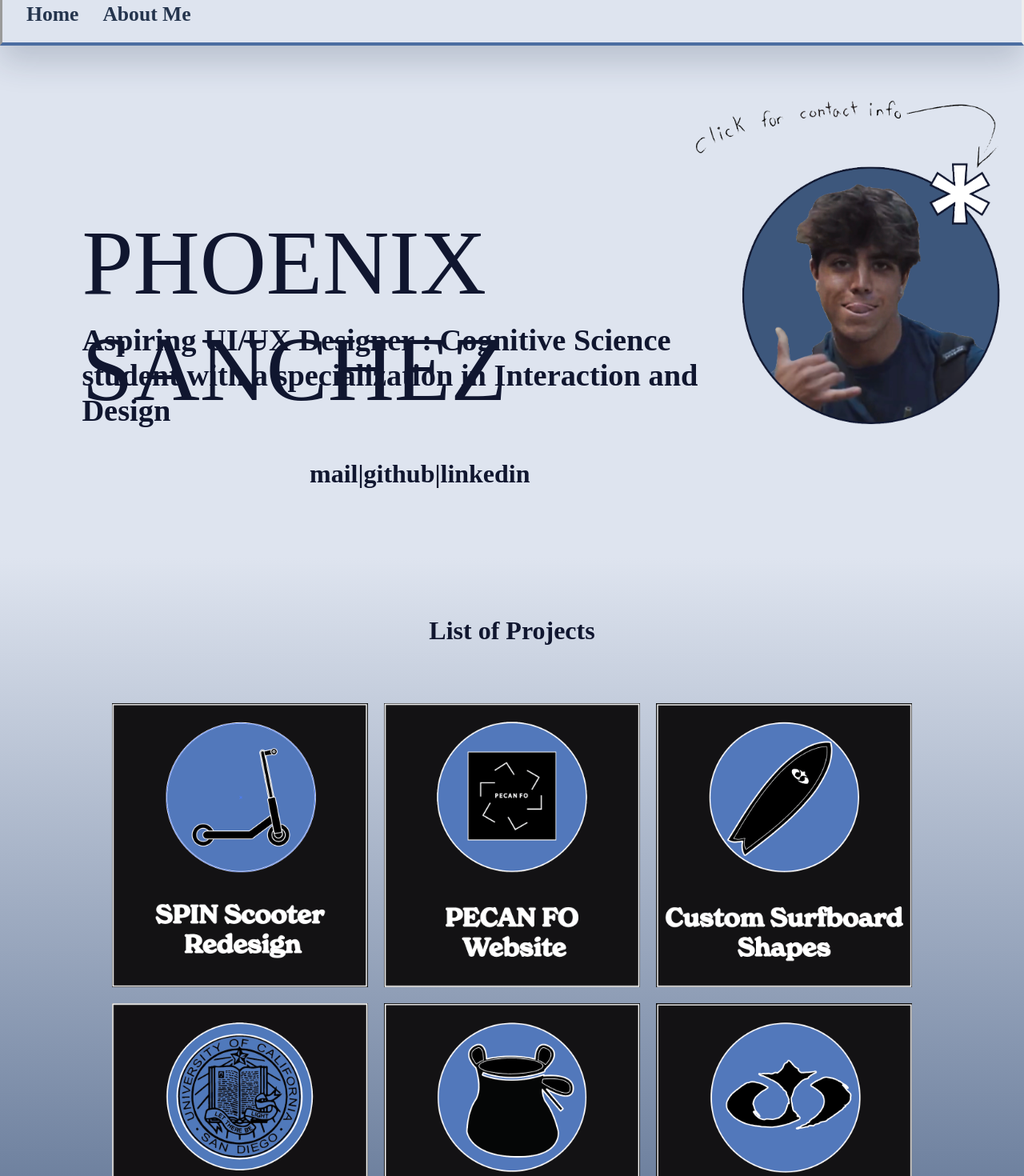
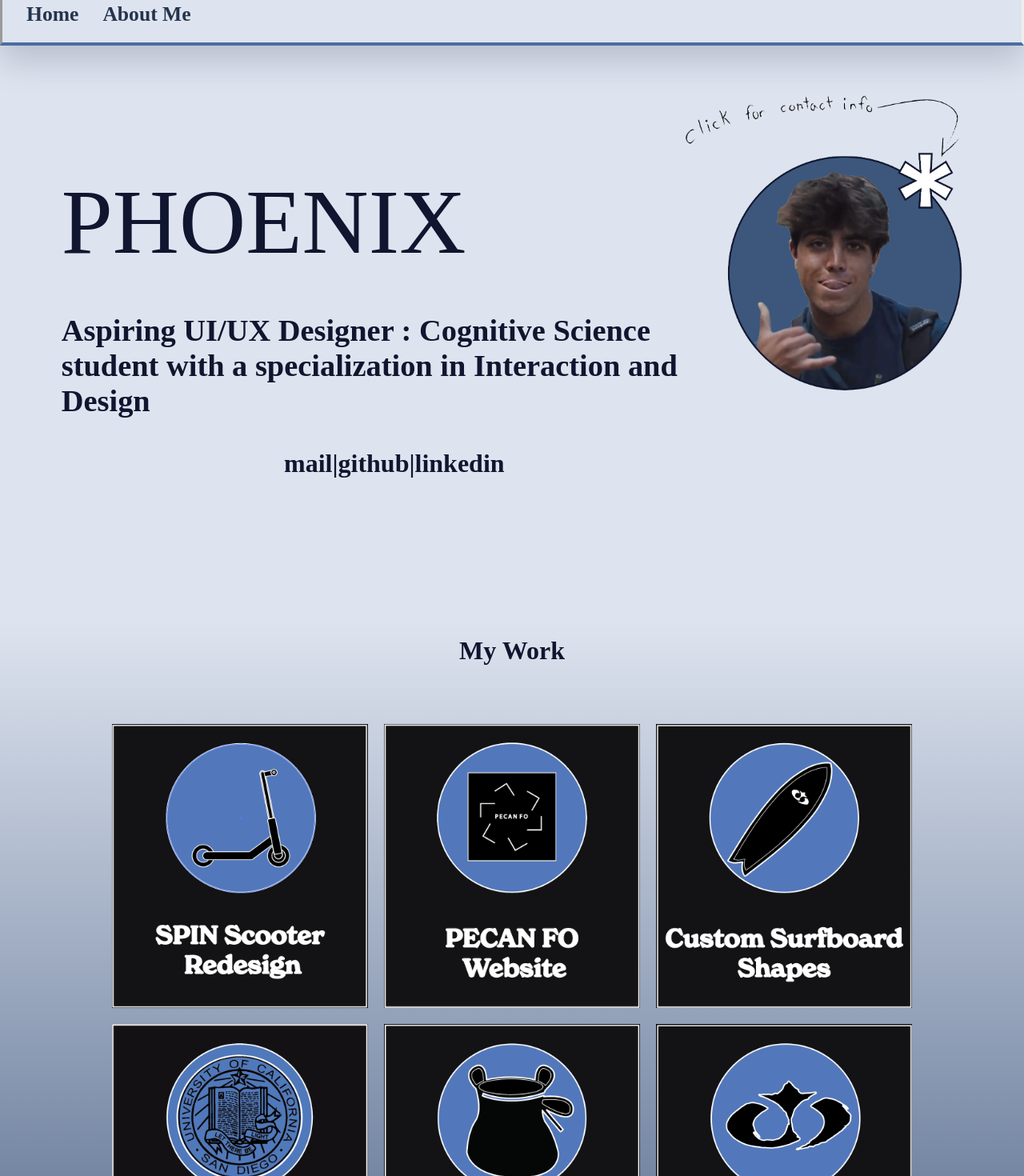
Before and after one commit to pssanchez/personalwebsite2, a React (Create React App) app: page / in a window 1280 px wide. Shown: the part 20-1490 px from the top of the page at 80% size. Built offline with nearby package versions, Linux system fonts and the light colour scheme; a web font is replaced by a local one.

Commit message:
added animations

```diff
--- a/package.json
+++ b/package.json
@@ -8,6 +8,7 @@
     "@testing-library/user-event": "^13.5.0",
     "chokidar": "^3.5.3",
     "core-js": "^3.32.2",
+    "framer-motion": "^10.16.5",
     "fsevents": "^2.3.3",
     "react": "^18.2.0",
     "react-dom": "^18.2.0",
--- a/src/Aboutme.js
+++ b/src/Aboutme.js
@@ -5,6 +5,8 @@ import Textchange from './Textchange.js';
 import './Aboutme.css';
 import headphoto from  './images/about-headsh.png'
 import footphoto from "./images/about-foot.png"
+import { RevealVertical } from './RevealVertical.js';
+import { RevealHorizontal } from './RevealHorizontal.js';
 
 function AboutMe() {
   const navigate = useNavigate();
@@ -18,16 +20,20 @@ function AboutMe() {
           <div className = "bio">
             <Textchange textArray={['Hola!', 'Sup!', 'Welcome!']} intervalDurationMs={4000} />
             <div className = 'bio-text'>
+              <RevealVertical>
               <p>
                 I'm Phoenix Sanchez, a third-year Cognitive Science student at UCSD, raised in Lake Tahoe, CA with a passion for extreme sports and the outdoors. Whether it was backcountry snowboarding or surfing in blizzards, I lived and breathed adventure. This environment shaped me, instilling the values of hard work and savoring every moment. These lessons now guide me in all aspects of my life: give your all, but always find joy in what you do.
               </p>
+              </RevealVertical>
             </div>
+            <RevealHorizontal>
             <h2>My Philosophy</h2>
             <div className = 'p-text'>
               <p>
                 Design is influenced by the society it's part of. As such, design follows the ever changing culture and needs of the communities that it serves. My approach is simple: understand the culture, and reflect this through design.
               </p>
             </div>
+            </RevealHorizontal>
           </div>
           <div className= 'about-head'>
             <img src = {headphoto} />
--- a/src/App.css
+++ b/src/App.css
@@ -2,18 +2,8 @@
 .App {
     background-color: #dee4ef;
     color: white;
-    animation: fadeInAnimation ease 2s;
-    animation-iteration-count: 1;
-    animation-fill-mode:forwards;
   }
-  @keyframes fadeInAnimation {
-    0% {
-        opacity: 0;
-    }
-    100% {
-        opacity: 1;
-     }
-}
+
   nav{
     background-color:#dee4ef;
     padding: 10px;
--- a/src/Home.css
+++ b/src/Home.css
@@ -3,11 +3,11 @@ html{
 }
 .box-container{
     position:relative;
-    left:8%;
-    width: 66vw;
+    left:6%;
+    width: 65vw;
     height: 40vw;
     background-color: none;
-    padding-top: 10vw;
+    padding-top: 6vw;
     text-align: left;
     z-index: 1;
 }
@@ -35,9 +35,9 @@ html{
 }
 .box-container img{
     position: absolute;
-    height:33vw;
+    height:30vw;
     z-index:0;
-    left:90%;
+    left:93%;
     top:9%;
     scroll-behavior: smooth;
 }
@@ -64,7 +64,7 @@ html{
 
 
 .projects{
-    padding-top:4vw;
+    margin-top:10vw;
     background-image:linear-gradient(#dee4ef, #3E567C);
 }
 .project-head{
--- a/src/Home.js
+++ b/src/Home.js
@@ -1,6 +1,9 @@
 import React from 'react';
 import { Link } from 'react-router-dom';
 import "./Home.css"
+import {RevealVertical} from "./RevealVertical.js"
+import {RevealHorizontal} from "./RevealHorizontal.js"
+import {RevealBar} from "./RevealBar.js"
 import image1 from "./images/websiteheadshot2.png"
 import geisel from "./images/webs_geisel.png"
 import pecan from "./images/PECANthumb.png"
@@ -29,22 +32,32 @@ function Home() {
         <Link to="/">Home</Link>
         <Link to="/about">About Me</Link>
       </nav>
+
       <div className="box-container">
         <a href='#contacts'>
           <img src={image1} />
         </a>
+        <RevealBar>
         <h1 className="box-heading-h1">PHOENIX SANCHEZ</h1>
+        </RevealBar>
+        <RevealVertical>
         <p className='box-text'> Aspiring UI/UX Designer : Cognitive Science student with a specialization in Interaction and Design</p>
           <div className = "contact">
             <a href="mailto:pssanchez@ucsd.edu">mail </a>
             <p> | </p><a href="https://github.com/pssanchez" target="_blank"> github</a><p> | </p>
             <a href="https://www.linkedin.com/in/phoenix-sanchez-37a73b26b/" target="_blank">linkedin</a>
           </div>
+          </RevealVertical>
       </div>
+
+
       <div className="projects">
+        <RevealVertical>
         <div className="project-head">
-          <h1>List of Projects</h1>
+          <h1>My Work</h1>
         </div>
+        </RevealVertical>
+        <RevealHorizontal>
         <div className="project-list">
           {projects.map(project => (
             <Link to={`/project/${project.id}`} key={project.id}>
@@ -54,7 +67,9 @@ function Home() {
             </Link>
           ))}
         </div>
+        </RevealHorizontal>
       </div>
+
       <div>
         <footer id="contacts">
 
--- a/src/ProjectDetails.js
+++ b/src/ProjectDetails.js
@@ -1,6 +1,6 @@
 import React from 'react';
 import { useParams } from 'react-router-dom';
-import Project1 from './projects/project1/Project1'; // Import the individual project components
+import Project1 from './projects/project1/Project1';
 import Project2 from './projects/project2/Project2';
 import Project3 from './projects/project3/Project3';
 import Project4 from './projects/project4/Project4';
@@ -30,9 +30,9 @@ function ProjectDetail() {
     case '6':
       ProjectComponent = Project6;
       break;
-    // Add cases for other projects as needed
+
     default:
-      ProjectComponent = null; // Handle unknown project IDs
+      ProjectComponent = null;
   }
 
   return (
--- /dev/null
+++ b/src/RevealBar.js
@@ -0,0 +1,51 @@
+import React, { useEffect, useRef } from "react"
+import { motion, useInView, useAnimation } from "framer-motion"
+
+export const RevealBar = ({ children, width = "100%" }) => {
+  const ref = useRef(null)
+  const isInView = useInView(ref, { once: true })
+
+  const mainControls = useAnimation()
+  const slideControls = useAnimation()
+
+  useEffect(() => {
+    if (isInView) {
+      mainControls.start("visible")
+      slideControls.start("visible")
+    }
+  }, [isInView])
+
+  return (
+    <div ref={ref} style={{ position: "relative", width, overflow: "hidden" }}>
+      <motion.div
+        variants={{
+          hidden: { opacity: 0, x: -300 },
+          visible: { opacity: 1, x: 0 }
+        }}
+        initial="hidden"
+        animate={mainControls}
+        transition={{ duration: 0.75, delay:0.25 }}
+      >
+        {children}
+      </motion.div>
+      <motion.div
+        variants={{
+          hidden: { right: 0 },
+          visible: { right: "100%" }
+        }}
+        initial="hidden"
+        animate={slideControls}
+        transition={{ duration: 1 }}
+        style={{
+          position: "absolute",
+          top: 0,
+          bottom: 0,
+          left: 0,
+          right: 0,
+          background: '#dee4ef',
+          zIndex: 40,
+        }}
+      ></motion.div>
+    </div>
+  )
+}
--- /dev/null
+++ b/src/RevealHorizontal.js
@@ -0,0 +1,31 @@
+import React, { useEffect, useRef } from "react"
+import { motion, useInView, useAnimation } from "framer-motion"
+
+export const RevealHorizontal = ({ children, width = "100%" }) => {
+  const ref = useRef(null)
+  const isInView = useInView(ref, { once: true })
+
+  const mainControls = useAnimation()
+
+  useEffect(() => {
+    if (isInView) {
+      mainControls.start("visible")
+    }
+  }, [isInView])
+
+  return (
+    <div ref={ref} style={{ position: "relative", width, overflow: "hidden" }}>
+      <motion.div
+        variants={{
+          hidden: { opacity: 0, x: -500 },
+          visible: { opacity: 1, x: 0 }
+        }}
+        initial="hidden"
+        animate={mainControls}
+        transition={{ duration: 1, delay: 0.2 }}
+      >
+        {children}
+      </motion.div>
+    </div>
+  )
+}
--- /dev/null
+++ b/src/RevealVertical.js
@@ -0,0 +1,33 @@
+import React, { useEffect, useRef } from "react"
+import { motion, useInView, useAnimation } from "framer-motion"
+
+export const RevealVertical = ({ children, width = "100%" }) => {
+  const ref = useRef(null)
+  const isInView = useInView(ref, { once: true })
+
+  const mainControls = useAnimation()
+  const slideControls = useAnimation()
+
+  useEffect(() => {
+    if (isInView) {
+      mainControls.start("visible")
+      slideControls.start("visible")
+    }
+  }, [isInView])
+
+  return (
+    <div ref={ref} style={{ position: "relative", width, overflow: "hidden" }}>
+      <motion.div
+        variants={{
+          hidden: { opacity: 0, y: 200 },
+          visible: { opacity: 1, y: 0 }
+        }}
+        initial="hidden"
+        animate={mainControls}
+        transition={{ duration: 1 }}
+      >
+        {children}
+      </motion.div>
+    </div>
+  )
+}
--- a/src/projects/project1/Project1.js
+++ b/src/projects/project1/Project1.js
@@ -3,12 +3,13 @@ import React from 'react';
 import "./Project1.css";
 import redesign from "./p1_images/Project1.png";
 import data from "../../images/data.png"
-
+import {RevealBar}from "../../RevealBar"
 function Project1() {
   return (
     <div>
       <header className = "P1-header">
       </header>
+      <RevealBar>
       <div className="head-containerP1">
         <h1>01</h1>
           <div>
@@ -17,6 +18,7 @@ function Project1() {
             <h3>Research/Proposed Product</h3>
           </div>
       </div>
+      </RevealBar>
       <div className="head-img" >
         <img src={redesign}/>
       </div>
```
Also changed, not shown: 1 other file (tests, documents, lock files or other folders).
